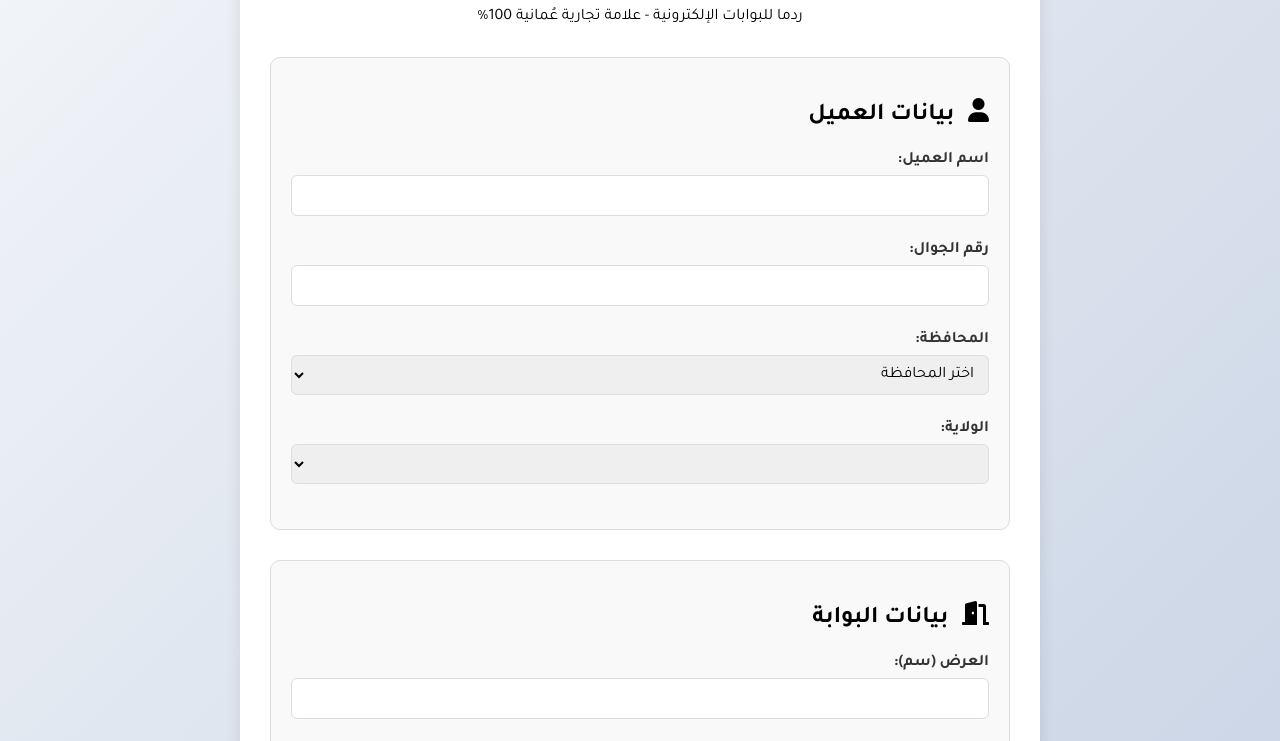
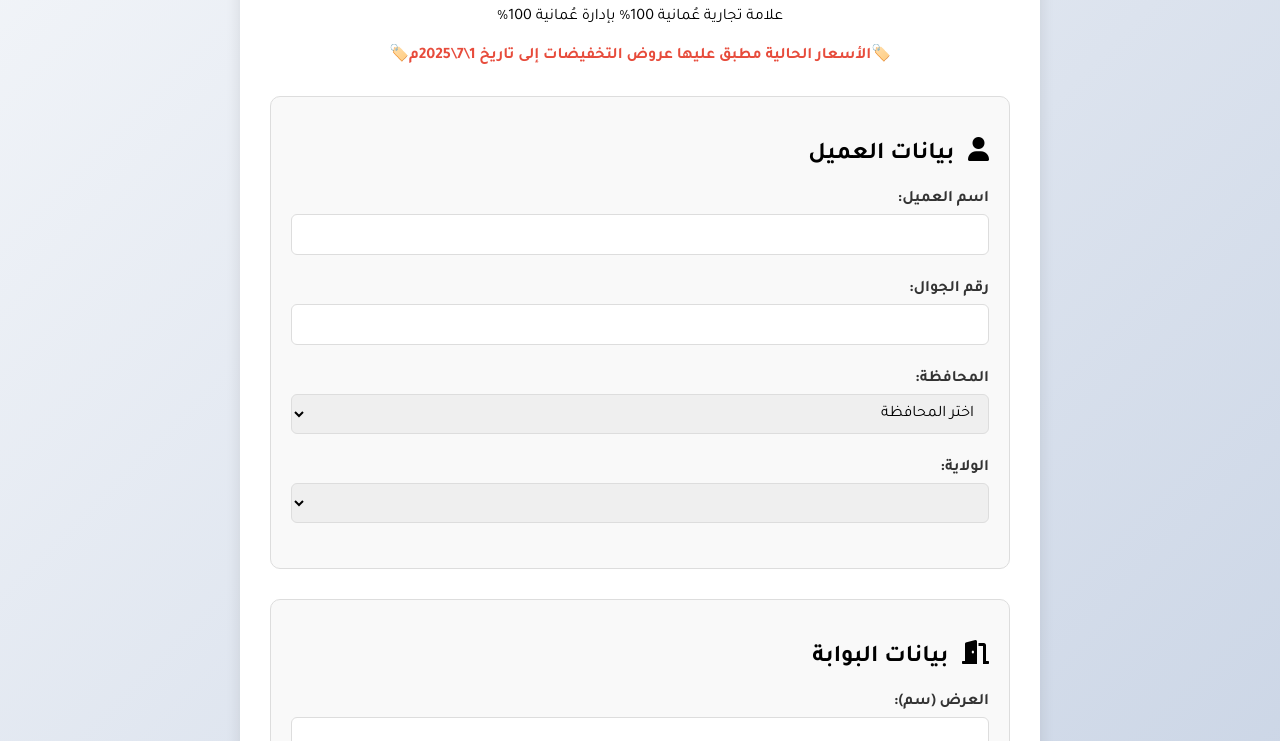
Before and after one commit to radma-om/rolling-shutter-calculator, a plain HTML site: page index.html in a window 1280 px wide. Shown: the part 258-999 px from the top of the page. Drawn offline with Linux system fonts and the light colour scheme.

Commit message:
Update index.html

```diff
--- a/index.html
+++ b/index.html
@@ -112,6 +112,11 @@
         .icon {
             margin-left: 8px;
         }
+
+        .color-offer {
+            color: #e74c3c;
+            font-weight: bold;
+        }
     </style>
 </head>
 <body>
@@ -120,7 +125,8 @@
             <img src="https://raw.githubusercontent.com/radma-om/radma/main/radma-logo.png
 " alt="شعار ردما">
             <h1>حاسبة أسعار بوابات رولينج شتر</h1>
-            <p>ردما للبوابات الإلكترونية - علامة تجارية عُمانية 100%</p>
+            <p>علامة تجارية عُمانية 100% بإدارة عُمانية 100%</p>
+            <div class="color-offer">🏷️الأسعار الحالية مطبق عليها عروض التخفيضات إلى تاريخ 1\7\2025م🏷️</div>
         </div>
 
         <div class="section">
```
